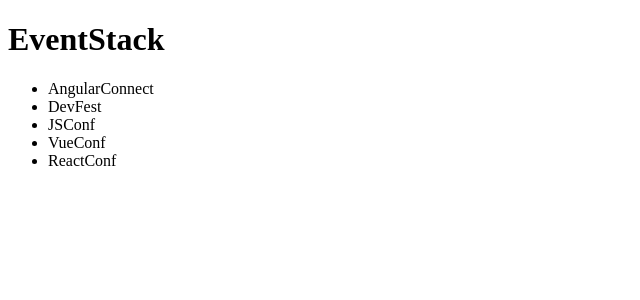
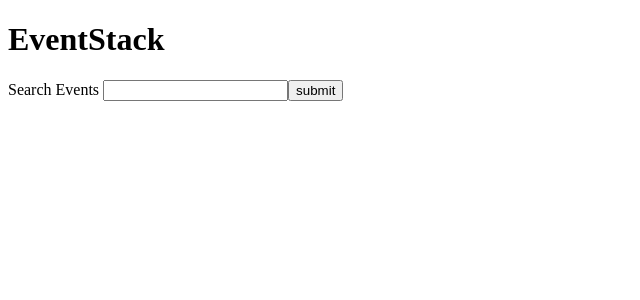
Before and after one commit to seungjin-kim/Workshop-EventStack, a React app: page / in a window 1280 px wide. Shown: the top 300 px of the page, without its empty margins (0-640 px from the left). Built offline with nearby package versions, Linux system fonts and the light colour scheme; the HTML template or start-up script is replaced by a standard one.

Commit message:
Step 2 Complete

```diff
--- a/client/src/components/App.jsx
+++ b/client/src/components/App.jsx
@@ -13,15 +13,76 @@
         {name: 'VueConf'},
         {name: 'ReactConf'},
       ],
+      searchEvents: '',
+      search: '',
+      submitted: false,
+    }
+
+    this.handleSubmit = this.handleSubmit.bind(this);
+    this.resetState = this.resetState.bind(this);
+    this.handleSearch = this.handleSearch.bind(this);
+  }
+
+  handleSubmit(e) {
+    e.preventDefault();
+    const app = this;
+
+    if (app.state.searchEvents !== '') {
+      this.setState({
+        submitted: true,
+        searchEvents: '',
+      });
     }
   }
 
+  resetState(e) {
+    if (e) {
+      e.preventDefault();
+    }
+
+    this.setState({
+      submitted: false,
+      searchEvents: '',
+      search: ''
+    })
+  }
+
+  handleSearch(e) {
+    const {name, value} = e.target;
+    console.log('e target', e.target);
+    if (value.length < 1) {
+      this.resetState();
+    } else {
+      this.setState({
+        [name]: value,
+        search: value,
+      })
+    }
+
+  }
+
   render() {
-    const {events} = this.state;
+    const {events, search, searchEvents, submitted} = this.state;
     return (
       <div>
         <h1>EventStack</h1>
-        <EventList events={events} />
+        <form onSubmit={this.handleSubmit}>
+          <label htmlFor="searchEvents">Search Events </label>
+          <input id="searchEvents" type="text"
+            name= "searchEvents"
+            value={searchEvents}
+            onChange={this.handleSearch}
+          />
+          <input type="submit" value="submit" />
+        </form>
+        {(submitted)
+          ? <EventList
+              events={events}
+              search={search}
+              reset={this.resetState}
+            />
+          : null
+        }
       </div>
     )
   }
--- a/client/src/components/EventList.jsx
+++ b/client/src/components/EventList.jsx
@@ -1,13 +1,24 @@
 import React, { Fragment } from 'react'
 
-export default function EventList ( { events }) {
+export default function EventList ( { events, search, reset }) {
+
+  let filteredEvents = events.filter((e) =>
+    (e.name.includes(search)) ? e : null
+  );
+
   return (
     <Fragment>
-      <ul>
-        {events.map((event, i) => (
-          <li key ={i}>{event.name}</li>
-        ))}
-      </ul>
+      {
+        (filteredEvents.length < 1)
+          ? <h4>Event not found.
+            <span>
+              <a href="#" onClick={reset}> please try again</a>
+            </span>
+          </h4>
+          : filteredEvents.map((event, i) => {
+            return <li key={i}>{event.name}</li>
+          })
+      }
     </Fragment>
   )
 }
```
Also changed, not shown: public/dist/bundle.js.
